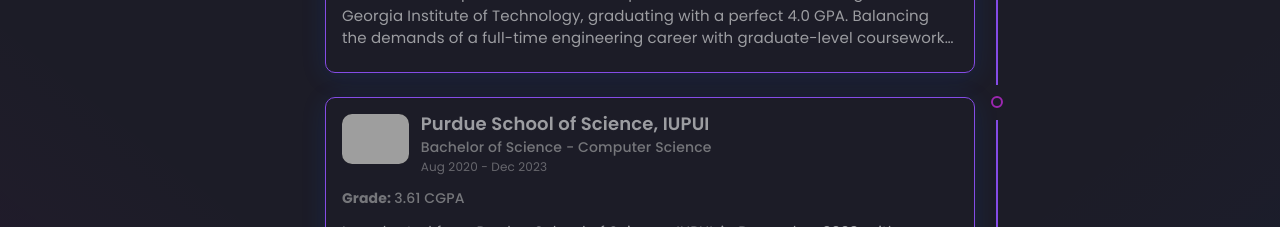
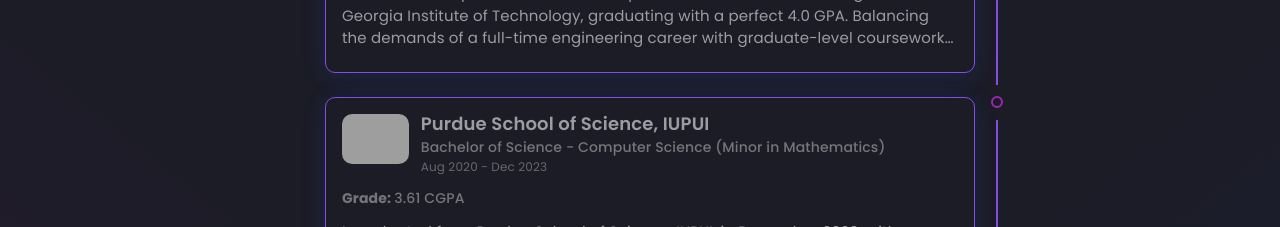
Before and after one commit to gadatiaamaan/Amaan-Gadatia-Portfolio, a React (Create React App) app: page / in a window 1280 px wide. Shown: the part 8360-8587 px from the top of the page. Built offline with nearby package versions, Linux system fonts and the light colour scheme; grey boxes are pictures that could not be loaded.

Commit message:
june 2026 updates

```diff
--- a/src/data/constants.js
+++ b/src/data/constants.js
@@ -522,7 +522,7 @@
     date: "Aug 2020 - Dec 2023",
     grade: "3.61 CGPA",
     desc: "I graduated from Purdue School of Science, IUPUI, in December 2023, with a Bachelor of Computer Science and a minor in Mathematics. Over the course of my academic journey, I achieved a Cumulative GPA of 3.6, and I consistently made it to the Dean's List for all seven semesters. During my studies, I specialized in Software/Web Development, focusing on courses that equipped me with a strong foundation in various areas. Some of the key subjects I covered include Client-Side Web Programming, Computer Architecture, Data Science/Data Mining, Data Structures, Database Systems, Operating Systems, Programming Languages, Security in Computing, Software Design, Software Project Management, and Theory of Computation. This educational experience has not only broadened my understanding of computer science but has also provided me with practical skills in software development and web programming. I am excited to leverage this knowledge as I embark on my professional journey in the field.",
-    degree: "Bachelor of Science - Computer Science",
+    degree: "Bachelor of Science - Computer Science (Minor in Mathematics)",
   },
   {
     id: 2,
```
